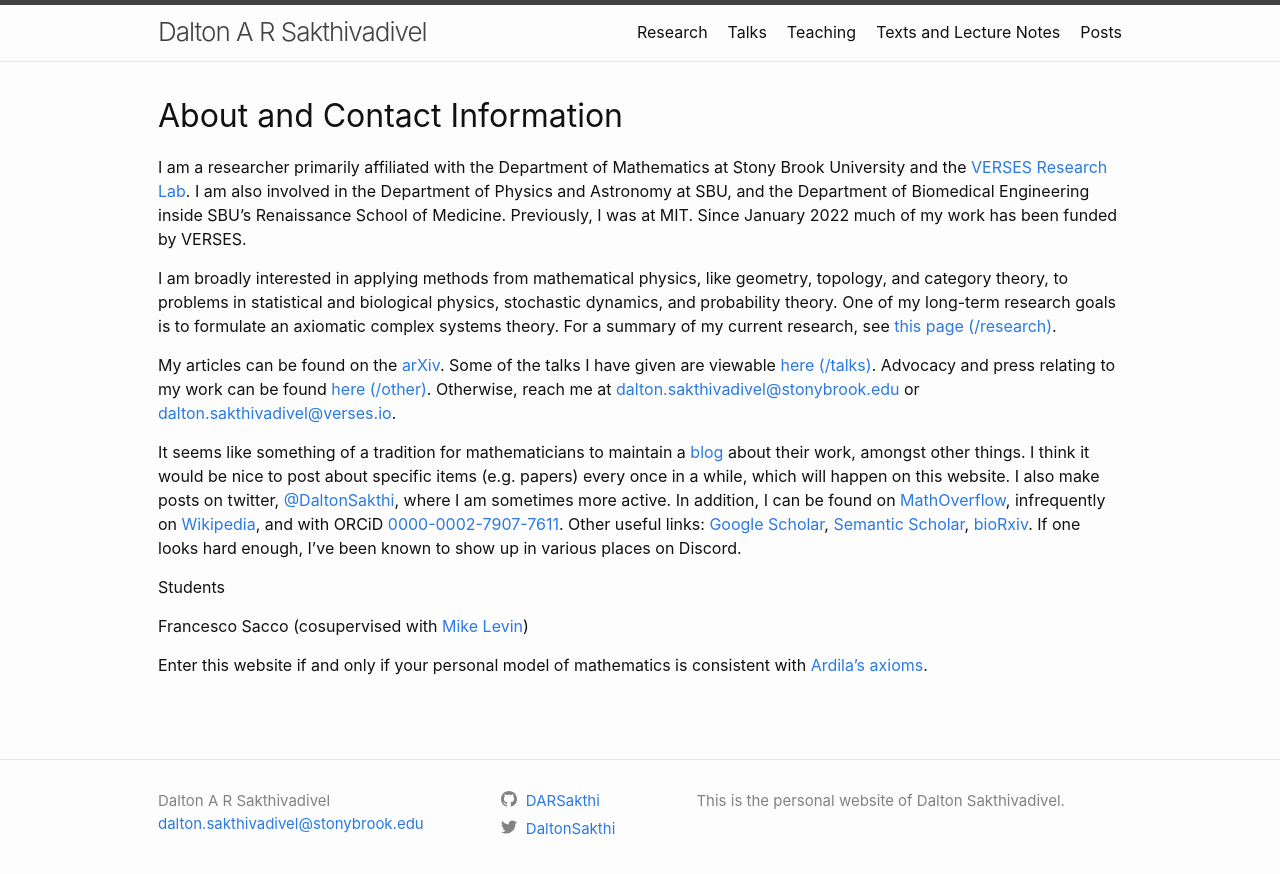
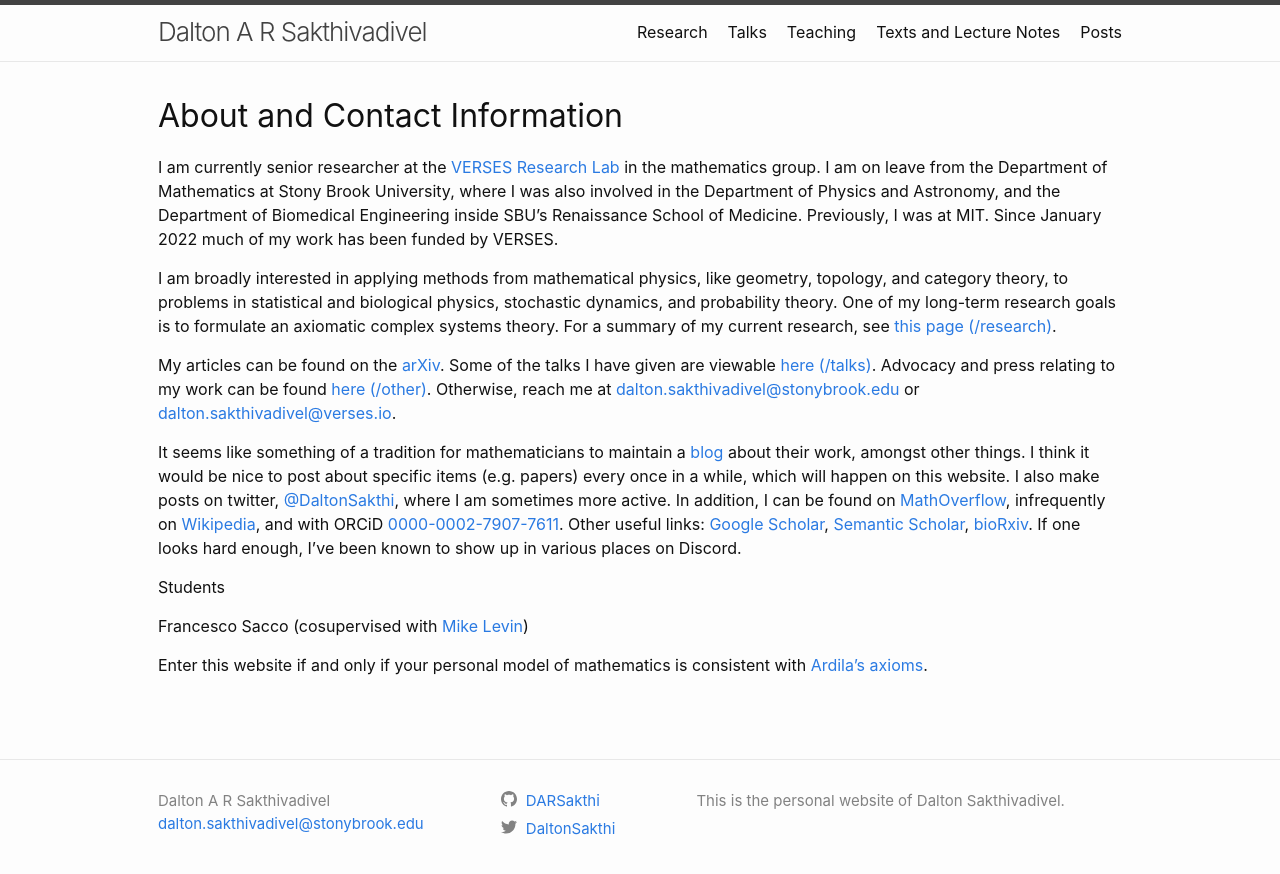
Before and after one commit to DARSakthi/DARSakthi.github.io, a Jekyll site: the page built from index.markdown, in a window 1280 px wide. Shown: the top 874 px of the page. Built offline with Jekyll 4.4.1, drawn with Linux system fonts in a browser that asks for light colours.

Commit message:
Changed role

```diff
--- a/index.markdown
+++ b/index.markdown
@@ -6,7 +6,7 @@ author_profile: true
 
 # About and Contact Information
 
-I am a researcher primarily affiliated with the Department of Mathematics at Stony Brook University and the [VERSES Research Lab](https://darsakthi.github.io/verses-lab/). I am also involved in the Department of Physics and Astronomy at SBU, and the Department of Biomedical Engineering inside SBU's Renaissance School of Medicine. Previously, I was at MIT. Since January 2022 much of my work has been funded by VERSES.
+I am currently senior researcher at the [VERSES Research Lab](https://darsakthi.github.io/verses-lab/) in the mathematics group. I am on leave from the Department of Mathematics at Stony Brook University, where I was also involved in the Department of Physics and Astronomy, and the Department of Biomedical Engineering inside SBU's Renaissance School of Medicine. Previously, I was at MIT. Since January 2022 much of my work has been funded by VERSES.
 
 I am broadly interested in applying methods from mathematical physics, like geometry, topology, and category theory, to problems in statistical and biological physics, stochastic dynamics, and probability theory. One of my long-term research goals is to formulate an axiomatic complex systems theory. For a summary of my current research, see [this page (/research)](https://darsakthi.github.io/research).
 
```
